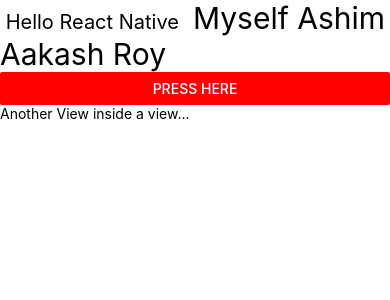
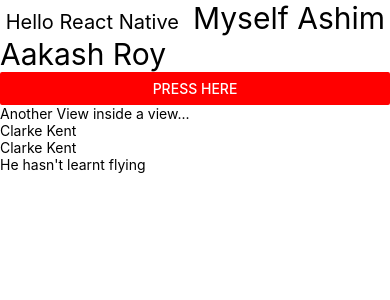
Before and after one commit to ashimaakash03/react-native-series, a React Native app: screen / in a window 390 px wide. Shown: the top 300 px of the page. Built offline with nearby package versions, Linux system fonts and the light colour scheme.

Commit message:
demonstrated implementation of JSX

```diff
--- a/App.tsx
+++ b/App.tsx
@@ -1,6 +1,10 @@
 import React from 'react';
 import {Text, View, Button} from 'react-native';
 
+
+let firstName="Clarke";
+let lastName="Kent";
+let age= 16;
 const App = (): React.JSX.Element => {
   return (
 
@@ -8,6 +12,9 @@ const App = (): React.JSX.Element => {
         <Text style={{fontSize: 20}}> Hello React Native <Text style={{fontSize: 30}}> Myself Ashim Aakash Roy </Text></Text>
         <Button title='Press Here' color="red"/>
         <View><Text>Another View inside a view...</Text></View>
+        <Text>{firstName+" "+lastName}</Text>
+        <Text>{firstName} {lastName}</Text>
+        <Text>{age>25? "He can fly": "He hasn't learnt flying"}</Text>
       </View>
 
   );
```
